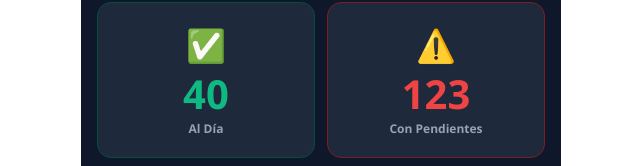
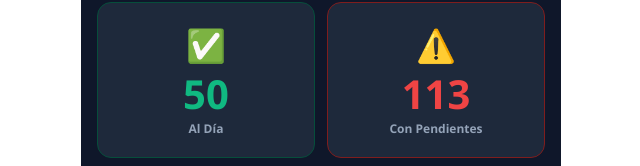
Before and after one commit to JuanOrdenes23/comunidad-las-nipas, a React (Vite) app: page / in a window 1280 px wide. Shown: the part 344-510 px from the top of the page, without its empty margins (319-959 px from the left). Built offline with nearby package versions, Linux system fonts and the light colour scheme.

Commit message:
Update payment records for various participants

```diff
--- a/src/App.jsx
+++ b/src/App.jsx
@@ -10,7 +10,7 @@ const raw = [
   {p:"7",  n:"ADELITA DEL CARMEN RAMIREZ FAUDEZ",        rifa:0,     pagos:[0,0,0,0,0,0,0,0,0,0,0,0,0]},
   {p:"10", n:"GUISELA DEL CARMEN REYES BELTRAN",         rifa:0,     pagos:[0,0,3000,3000,3000,3000,3000,3000,3000,3000,3000,3000,0]},
   {p:"13", n:"CAROLINA ANDREA TRUJILLO PINO",            rifa:0,     pagos:[0,0,3000,3000,3000,3000,3000,0,0,0,0,0,0]},
-  {p:"14", n:"ESTEBAN DAVID MIERES BOBADILLA",           rifa:10000, pagos:[0,0,3000,3000,3000,3000,3000,3000,3000,3000,3000,3000,0]},
+  {p:"14", n:"ESTEBAN DAVID MIERES BOBADILLA",           rifa:10000, pagos:[0,0,3000,3000,3000,3000,3000,3000,3000,3000,3000,0,10000]},
   {p:"15", n:"OSCAR ANTONIO GONZALEZ RETAMAL",           rifa:0,     pagos:[0,0,0,0,0,0,0,0,0,0,0,0,0]},
   {p:"16", n:"LUIS ALBERTO ZUÑIGA DINAMARCA",            rifa:0,     pagos:[0,0,0,0,0,0,0,0,0,0,0,0,0]},
   {p:"17", n:"CLAUDIA ALEJANDRA ROJAS ORDENES",          rifa:10000, pagos:[0,0,0,0,0,0,0,0,0,0,0,0,0]},
@@ -23,38 +23,38 @@ const raw = [
   {p:"22", n:"HECTOR ANDRES ORELLANA ROJAS",             rifa:10000, pagos:[0,0,15000,0,0,0,0,0,0,0,0,0,0]},
   {p:"23", n:"ANA MARIA DURAN LEYTON",                   rifa:0,     pagos:[0,0,0,0,0,0,0,0,0,0,0,0,0]},
   {p:"24", n:"LUIS ALBERTO ZUÑIGA DINAMARCA",            rifa:0,     pagos:[0,0,0,0,0,0,0,0,0,0,0,0,0]},
-  {p:"25", n:"SOLEDAD DE LAS NIEVES SALAZAR SALAZAR",    rifa:20000, pagos:[0,15000,15000,15000,15000,20000,15000,15000,0,0,0,0,0]},
+  {p:"25", n:"SOLEDAD DE LAS NIEVES SALAZAR SALAZAR",    rifa:20000, pagos:[0,15000,15000,15000,15000,20000,15000,15000,20000,0,0,0,0]},
   {p:"26", n:"ROBERTO ALEJANDRO VASQUEZ VERDUGO",        rifa:0,     pagos:[0,0,0,0,0,0,0,0,0,0,0,0,0]},
   {p:"27", n:"JUAN ALBERTO DIAZ ALCAPIO",                rifa:0,     pagos:[0,0,0,0,0,0,0,0,0,0,0,0,0]},
   {p:"28", n:"GINETTE MIGUELINA GUIÑEZ JAQUE",           rifa:10000, pagos:[0,0,3000,3000,0,0,0,0,0,0,0,0,0]},
   {p:"29", n:"ROSA YOLANDA DEL CARMEN PEREZ MONDACA",    rifa:10000, pagos:[0,0,3000,3000,3000,3000,3000,3000,3000,4000,0,0,0]},
   {p:"30", n:"LORENA VIRGINIA LOZA DE SAN MARTIN",       rifa:0,     pagos:[0,0,3000,3000,3000,0,0,0,0,0,0,0,0]},
   {p:"31", n:"EMILSE PATRICIA JARAMILLO HENAO",          rifa:0,     pagos:[0,0,0,0,0,0,0,0,0,0,0,0,0]},
-  {p:"32", n:"MARCELA DE LAS MERCEDES MUÑOZ RAMIREZ",    rifa:10000, pagos:[0,0,0,0,0,0,0,0,0,0,0,0,0]},
-  {p:"33", n:"CARLOS",                                   rifa:0,     pagos:[0,0,3000,3000,3000,3000,0,0,0,0,0,0,0]},
+  {p:"32", n:"MARCELA DE LAS MERCEDES MUÑOZ RAMIREZ",    rifa:10000, pagos:[0,0,3000,3000,3000,3000,3000,3000,3000,3000,3000,3000,0]},
+  {p:"33", n:"CARLOS",                                   rifa:0,     pagos:[0,0,3000,3000,3000,3000,3000,3000,3000,3000,3000,3000,3000]},
   {p:"34", n:"CRISTOPHER ANTONIO ARCO RAIN",             rifa:10000, pagos:[0,0,3000,3000,3000,3000,3000,3000,3000,0,0,0,0]},
   {p:"35", n:"VALESKA FERNANDA ROMERO FERREIRA",         rifa:0,     pagos:[0,0,3000,3000,3000,3000,3000,0,0,0,0,0,0]},
-  {p:"36", n:"CRISTIAN MARCELO SALGADO ROJAS",           rifa:10000, pagos:[0,0,3000,3000,4000,0,0,0,0,0,0,0,0]},
+  {p:"36", n:"CRISTIAN MARCELO SALGADO ROJAS",           rifa:10000, pagos:[0,0,3000,3000,4000,3000,3000,4000,0,0,0,0,0]},
   {p:"37", n:"ROSA YOLANDA DEL CARMEN PEREZ MONDACA",    rifa:10000, pagos:[0,0,3000,3000,3000,3000,3000,0,0,0,0,0,0]},
   {p:"38", n:"RAMON ENRIQUE SAEZ PULIDO",                rifa:10000, pagos:[0,0,3000,3000,3000,3000,0,0,0,0,0,0,0]},
   {p:"39", n:"PEDRO EMERENCIANO VERGARA ORELLANA",       rifa:0,     pagos:[0,0,3000,3000,3000,3000,3000,3000,3000,3000,3000,3000,0]},
   {p:"40", n:"DIEGO ANDRES VALCARCE RIVERA",             rifa:0,     pagos:[0,0,0,0,0,0,0,0,0,0,0,0,0]},
   {p:"41", n:"PAOLA GUZMAN PIÑA",                        rifa:0,     pagos:[0,0,0,0,0,0,0,0,0,0,0,0,0]},
   {p:"42", n:"VANESSA HERMINIA INOSTROSA LARA",          rifa:0,     pagos:[0,0,3000,3000,3000,3000,0,0,0,0,0,0,0]},
-  {p:"43", n:"MARIA EUGENIA DELGADO TORRES",             rifa:0,     pagos:[0,5000,5000,5000,5000,0,0,0,0,0,0,0,0]},
-  {p:"44", n:"MARTA IVON VEJAR MELO",                    rifa:0,     pagos:[0,0,3000,3000,3000,0,0,0,0,0,0,0,0]},
+  {p:"43", n:"MARIA EUGENIA DELGADO TORRES",             rifa:0,     pagos:[0,5000,5000,5000,5000,5000,5000,0,0,0,0,0,0]},
+  {p:"44", n:"MARTA IVON VEJAR MELO",                    rifa:0,     pagos:[0,0,3000,3000,3000,3000,3000,3000,3000,3000,5000,0,0]},
   {p:"45", n:"PEDRO RENE COFRE INOSTROZA",               rifa:0,     pagos:[0,0,3000,0,0,0,0,0,0,0,0,0,0]},
-  {p:"46", n:"DAVID ALEJANDRO JOFRE JOFRE",              rifa:20000, pagos:[0,20000,15000,15000,15000,0,0,0,0,0,0,0,0]},
+  {p:"46", n:"DAVID ALEJANDRO JOFRE JOFRE",              rifa:20000, pagos:[0,20000,15000,15000,15000,10000,0,0,0,0,0,0,0]},
   {p:"47", n:"ANDREINA CHIQUINQUIRA POZO NAVA",          rifa:0,     pagos:[0,0,3000,3000,3000,3000,3000,3000,3000,3000,3000,3000,0]},
-  {p:"48", n:"JORGE ARMANDO VERGARA ALARCON",            rifa:0,     pagos:[0,0,10000,0,0,0,0,0,0,0,0,0,0]},
-  {p:"49", n:"DANIA MARIA CANALES INZULZA",              rifa:10000, pagos:[0,0,10000,10000,10000,10000,10000,0,0,0,0,0,0]},
+  {p:"48", n:"JORGE ARMANDO VERGARA ALARCON",            rifa:0,     pagos:[0,0,10000,0,0,3000,3000,3000,3000,3000,3000,5000,0]},
+  {p:"49", n:"DANIA MARIA CANALES INZULZA",              rifa:10000, pagos:[0,0,10000,10000,10000,10000,10000,10000,0,0,0,0,0]},
   {p:"50", n:"PEDRO RENE COFRE INOSTROZA",               rifa:0,     pagos:[0,0,3000,0,0,0,0,0,0,0,0,0,0]},
   {p:"51", n:"ANA MARIA ORTEGA BRIONES",                 rifa:0,     pagos:[0,0,3000,3000,4000,0,0,0,0,0,0,0,0]},
   {p:"52", n:"CARLOS AURELIO FUENZALIDA ALFARO",         rifa:0,     pagos:[0,0,3000,3000,3000,3000,3000,0,0,0,0,0,0]},
   {p:"53", n:"PABLO ANDRES VALENZUELA ESPINOZA",         rifa:10000, pagos:[0,0,5000,3000,3000,3000,0,0,0,0,0,0,0]},
   {p:"54", n:"CHRISTOPHER ALEXIS PARRA ROJAS",           rifa:0,     pagos:[0,0,0,0,0,0,0,0,0,0,0,0,0]},
   {p:"55", n:"ELISABETH CIFUENTES LUNA",                 rifa:10000, pagos:[0,0,3000,3000,3000,3000,3000,4000,0,0,0,0,0]},
-  {p:"56", n:"FRANCISCO JAVIER TORRECILLA CEREY",        rifa:10000, pagos:[10000,0,3000,3000,3000,3000,0,0,0,0,0,0,0]},
+  {p:"56", n:"FRANCISCO JAVIER TORRECILLA CEREY",        rifa:10000, pagos:[10000,0,3000,3000,3000,3000,3000,3000,4000,0,0,0,0]},
   {p:"57", n:"JESENIA DEL CARMEN BASOALTO BASOALTO",     rifa:10000, pagos:[0,0,4000,2000,3000,0,0,0,0,0,0,0,0]},
   {p:"58", n:"JOSE BENITO HERRERA CASTRO",               rifa:0,     pagos:[0,0,0,0,0,0,0,0,0,0,0,0,0]},
   {p:"59A",n:"MAURICIO GUILLERMO SEPULVEDA HORMAZABAL",  rifa:0,     pagos:[0,0,0,0,0,0,0,0,0,0,0,0,0]},
@@ -63,20 +63,20 @@ const raw = [
   {p:"60B",n:"FLORENTINO RAUL LEAL FERNANDEZ",           rifa:0,     pagos:[0,0,0,0,0,0,0,0,0,0,0,0,0]},
   {p:"61", n:"IVAN ANDRES MERINO HERNANDEZ",             rifa:0,     pagos:[0,0,0,0,0,0,0,0,0,0,0,0,0]},
   {p:"62", n:"ESTEBAN ROA",                              rifa:0,     pagos:[0,0,0,0,0,0,0,0,0,0,0,0,0]},
-  {p:"63", n:"JENNY DEL PILAR ARZOLA AGUAYO",            rifa:0,     pagos:[0,0,0,0,0,0,0,0,0,0,0,0,0]},
+  {p:"63", n:"JENNY DEL PILAR ARZOLA AGUAYO",            rifa:0,     pagos:[0,0,3000,3000,3000,3000,3000,3000,3000,3000,3000,3000,0]},
   {p:"64", n:"NATIVIDAD DEL CARMEN ZAMBRANO CARRASCO",   rifa:0,     pagos:[0,0,0,0,0,0,0,0,0,0,0,0,0]},
   {p:"65", n:"MARCOS EUGENIO SEGUEL CHAVEZ",             rifa:0,     pagos:[0,0,0,0,0,0,0,0,0,0,0,0,0]},
   {p:"66", n:"JOSSELIN FABIOLA JORQUERA PARRA",          rifa:0,     pagos:[0,0,3000,3000,3000,0,0,0,0,0,0,0,0]},
   {p:"67A",n:"ANGEL VELASCO GONZALEZ",                   rifa:0,     pagos:[0,0,0,0,0,0,0,0,0,0,0,0,0]},
   {p:"67B",n:"ALVARO DANILO VERGARA ALARCON",            rifa:0,     pagos:[0,0,0,0,0,0,0,0,0,0,0,0,0]},
-  {p:"68", n:"LUIS GUILLERMO GUTIERREZ MORALES",         rifa:10000, pagos:[20000,5000,5000,5000,5000,5000,5000,0,0,0,0,0,0]},
+  {p:"68", n:"LUIS GUILLERMO GUTIERREZ MORALES",         rifa:10000, pagos:[20000,5000,5000,5000,5000,5000,5000,5000,5000,5000,5000,5000,25000]},
   {p:"69", n:"NICOLAS ANTONIO ROJAS VENEGAS",            rifa:0,     pagos:[0,0,0,0,0,0,0,0,0,0,0,0,0]},
   {p:"70", n:"ANDREA DEL CARMEN MUÑOZ ROZAS",            rifa:0,     pagos:[0,0,0,0,0,0,0,0,0,0,0,0,0]},
   {p:"71", n:"ELISABETH CIFUENTES LUNA",                 rifa:0,     pagos:[0,0,3000,3000,3000,3000,3000,4000,0,0,0,0,0]},
   {p:"72", n:"JULIA DE LAS MERCEDES BASTIAS GAETE",      rifa:0,     pagos:[0,0,0,0,0,0,0,0,0,0,0,0,0]},
   {p:"73", n:"JULIA DE LAS MERCEDES BASTIAS GAETE",      rifa:0,     pagos:[0,0,0,0,0,0,0,0,0,0,0,0,0]},
   {p:"74", n:"MARIA CUPERTINA ARRIAGADA VALDES",         rifa:0,     pagos:[0,0,0,0,0,0,0,0,0,0,0,0,0]},
-  {p:"75", n:"ELIDE CECILIA CABELLO CUBILLO",            rifa:10000, pagos:[0,0,3000,3000,3000,0,0,0,0,0,0,0,0]},
+  {p:"75", n:"ELIDE CECILIA CABELLO CUBILLO",            rifa:10000, pagos:[0,0,3000,3000,3000,3000,3000,3000,3000,3000,0,0,0]},
   {p:"76A",n:"PABLO JOSE ABURTO GUTIERREZ",              rifa:0,     pagos:[0,0,0,0,0,0,0,0,0,0,0,0,0]},
   {p:"76B",n:"MANUEL ENRIQUE GONZALEZ MOROSO",           rifa:0,     pagos:[0,0,3000,3000,4000,0,0,0,0,0,0,0,0]},
   {p:"77A",n:"OLGA RAQUEL VARGAS PEREZ",                 rifa:0,     pagos:[0,0,0,0,0,0,0,0,0,0,0,0,0]},
@@ -92,20 +92,20 @@ const raw = [
   {p:"84", n:"YONATAN ALEXANDER AGUILAR VALENZUELA",     rifa:0,     pagos:[0,0,0,0,0,0,0,0,0,0,0,0,0]},
   {p:"85", n:"CRISTIAN RODRIGO VARGAS ASENCIO",          rifa:0,     pagos:[0,0,0,0,0,0,0,0,0,0,0,0,0]},
   {p:"86", n:"MANUEL IGNACIO MUÑOZ MUÑOZ",               rifa:0,     pagos:[0,0,0,0,0,0,0,0,0,0,0,0,0]},
-  {p:"87", n:"CARLA ANDREA CEPEDA PINTO",                rifa:0,     pagos:[0,0,0,0,0,0,0,0,0,0,0,0,0]},
+  {p:"87", n:"CARLA ANDREA CEPEDA PINTO",                rifa:0,     pagos:[0,0,3000,3000,4000,0,0,0,0,0,0,0,0]},
   {p:"88", n:"DANIEL ERNESTO ZUÑIGA MORA",               rifa:0,     pagos:[0,0,3000,3000,4000,0,0,0,0,0,0,0,0]},
   {p:"89", n:"HECTOR MAURICIO HORMAZABAL CAMPOS",        rifa:10000, pagos:[0,0,10000,3000,3000,3000,3000,3000,3000,3000,3000,3000,3000]},
   {p:"90A",n:"ANDREA DE LAS MERCEDES LOPEZ VERDUGO",     rifa:0,     pagos:[0,0,3000,3000,3000,3000,3000,3000,3000,3000,3000,3000,0]},
   {p:"90B",n:"ERNESTO ALFONSO VASQUEZ IZETA",            rifa:0,     pagos:[0,0,0,0,0,0,0,0,0,0,0,0,0]},
   {p:"91", n:"ERNESTO ALFONSO VASQUEZ IZETA",            rifa:0,     pagos:[0,0,3000,3000,3000,3000,3000,0,0,0,0,0,0]},
-  {p:"92", n:"MYRIAM SOLEDAD GUTIERREZ CAMPO",           rifa:0,     pagos:[0,0,3000,3000,3000,3000,3000,3000,3000,3000,0,0,0]},
+  {p:"92", n:"MYRIAM SOLEDAD GUTIERREZ CAMPO",           rifa:0,     pagos:[0,0,3000,3000,3000,3000,3000,3000,3000,3000,3000,3000,9000]},
   {p:"93", n:"PEDRO RENE COFRE INOSTROZA",               rifa:0,     pagos:[0,0,0,0,0,0,0,0,0,0,0,0,0]},
   {p:"94", n:"SERGIO ANTONIO OBANDO OBANDO",             rifa:0,     pagos:[0,0,10000,3000,3000,3000,3000,3000,3000,3000,3000,3000,3000]},
   {p:"95", n:"PEDRO MORALES",                            rifa:0,     pagos:[0,0,0,0,0,0,0,0,0,0,0,0,0]},
   {p:"96", n:"RONNY ANDRES GONZALEZ ARIAS",              rifa:0,     pagos:[0,0,0,0,0,0,0,0,0,0,0,0,0]},
   {p:"97", n:"CARLOS HERNAN CAMPOS ARRIAGADA",           rifa:10000, pagos:[0,0,0,0,0,0,0,0,0,0,0,0,0]},
   {p:"98", n:"CLAUDIO TORRECILLA",                       rifa:0,     pagos:[0,0,0,0,0,0,0,0,0,0,0,0,0]},
-  {p:"99", n:"REINALDO PATRICIO CASTILLO BURGOS",        rifa:0,     pagos:[0,0,0,0,0,0,0,0,0,0,0,0,0]},
+  {p:"99", n:"REINALDO PATRICIO CASTILLO BURGOS",        rifa:0,     pagos:[0,0,3000,3000,3000,3000,3000,3000,3000,3000,3000,3000,0]},
   {p:"100",n:"YENIFER DEL ROSARIO CANALES DIAZ",         rifa:0,     pagos:[0,0,0,0,0,0,0,0,0,0,0,0,0]},
   {p:"101",n:"MARCOS EUGENIO SEGUEL CHAVEZ",             rifa:0,     pagos:[0,0,0,0,0,0,0,0,0,0,0,0,0]},
   {p:"102",n:"LILIA SARAI CASANOVA VILLALOBOS",          rifa:0,     pagos:[0,0,0,0,0,0,0,0,0,0,0,0,0]},
@@ -125,11 +125,11 @@ const raw = [
   {p:"121",n:"BLANCA ISABEL DIAZ POBLETE",               rifa:0,     pagos:[0,0,0,0,0,0,0,0,0,0,0,0,0]},
   {p:"122",n:"ESTEBAN FABIAN MORENO VALENZUELA",         rifa:0,     pagos:[0,0,0,0,0,0,0,0,0,0,0,0,0]},
   {p:"123",n:"MAURICIO EUGENIO NUÑEZ MORENO",            rifa:0,     pagos:[0,0,3000,3000,3000,3000,0,0,0,0,0,0,0]},
-  {p:"125",n:"VICTOR MANUEL BARRIOS CABEZAS",            rifa:0,     pagos:[0,0,3000,3000,3000,3000,3000,0,0,0,0,0,0]},
+  {p:"125",n:"VICTOR MANUEL BARRIOS CABEZAS",            rifa:0,     pagos:[0,0,3000,3000,3000,3000,3000,3000,3000,3000,3000,0,0]},
   {p:"126",n:"MANUEL ANTONIO BECERRA PACHECO",           rifa:0,     pagos:[0,0,0,0,0,0,0,0,0,0,0,0,0]},
-  {p:"128",n:"VERONICA DEL CARMEN GONZALEZ FUENTES",     rifa:20000, pagos:[0,5000,15000,5000,3000,3000,4000,0,0,0,0,0,0]},
+  {p:"128",n:"VERONICA DEL CARMEN GONZALEZ FUENTES",     rifa:20000, pagos:[0,5000,15000,5000,3000,3000,4000,3000,3000,4000,3000,3000,4000]},
   {p:"129",n:"JOSE LUIS CAMPAL ANGULO",                  rifa:0,     pagos:[0,0,0,0,0,0,0,0,0,0,0,0,0]},
-  {p:"130",n:"LUIS ALBERTO VASQUEZ ALVAREZ",             rifa:10000, pagos:[0,0,0,0,0,0,0,0,0,0,0,0,0]},
+  {p:"130",n:"LUIS ALBERTO VASQUEZ ALVAREZ",             rifa:10000, pagos:[0,0,3000,3000,4000,0,0,0,0,0,0,0,0]},
   {p:"131",n:"DANIEL ISRAEL RAMIREZ GOMEZ",              rifa:10000, pagos:[0,0,3000,3000,3000,3000,0,0,0,0,0,0,0]},
   {p:"135",n:"CRISTIAN VICENTE MOYA ALMONACID",          rifa:0,     pagos:[0,0,3000,0,0,0,0,0,0,0,0,0,0]},
   {p:"136",n:"SEBASTIAN LISANDRO MOYA ALMONACID",        rifa:0,     pagos:[0,0,3000,0,0,0,0,0,0,0,0,0,0]},
@@ -137,12 +137,12 @@ const raw = [
   {p:"138",n:"CRISTIAN VICENTE MOYA ALMONACID",          rifa:0,     pagos:[0,0,3000,0,0,0,0,0,0,0,0,0,0]},
   {p:"139",n:"FRANCISCO JAVIER VILLAGRA SILVA",          rifa:0,     pagos:[0,0,0,0,0,0,0,0,0,0,0,0,0]},
   {p:"140",n:"RUBEN ALEJANDRO CARCAMO RIQUELME",         rifa:0,     pagos:[0,0,3000,3000,3000,0,0,0,0,0,0,0,0]},
-  {p:"141",n:"RODRIGO ALONSO SALCEDO FERNANDEZ",         rifa:0,     pagos:[0,0,3000,3000,4000,0,0,0,0,0,0,0,0]},
-  {p:"142",n:"CARMEN DORIS CACERES NUÑEZ",               rifa:0,     pagos:[0,0,0,0,0,0,0,0,0,0,0,0,0]},
+  {p:"141",n:"RODRIGO ALONSO SALCEDO FERNANDEZ",         rifa:0,     pagos:[0,0,3000,3000,4000,3000,3000,3000,3000,3000,0,0,0]},
+  {p:"142",n:"CARMEN DORIS CACERES NUÑEZ",               rifa:0,     pagos:[0,0,3000,3000,3000,3000,3000,5000,0,0,0,0,0]},
   {p:"143",n:"SOLANGE ANAMOUR BARRA NUÑEZ",              rifa:0,     pagos:[0,0,3000,3000,3000,3000,3000,3000,3000,0,0,0,0]},
   {p:"144",n:"ALEXIS FELIPE ROJAS OBANDO",               rifa:0,     pagos:[0,0,0,0,0,0,0,0,0,0,0,0,0]},
   {p:"146",n:"CAMILA IGNACIA BELMAR IMAS",               rifa:0,     pagos:[0,0,3000,3000,3000,3000,3000,3000,3000,3000,3000,3000,0]},
-  {p:"147",n:"GENESIS PAMELA BELMAR IMAS",               rifa:10000, pagos:[0,0,0,15000,0,0,0,0,0,0,0,0,0]},
+  {p:"147",n:"GENESIS PAMELA BELMAR IMAS",               rifa:10000, pagos:[0,0,0,15000,15000,0,0,0,0,0,0,0,0]},
   {p:"149",n:"NANCY DE LAS MERCEDES IBARRA VARELA",      rifa:0,     pagos:[0,0,0,0,0,0,0,0,0,0,0,0,0]},
   {p:"150",n:"EDISON DARIO MARTINI VALDEBENITO",         rifa:0,     pagos:[0,0,0,0,0,0,0,0,0,0,0,0,0]},
   {p:"160",n:"JOSE RENE ZENTENO MORALES",                rifa:0,     pagos:[0,0,0,0,0,0,0,0,0,0,0,0,0]},
@@ -156,7 +156,7 @@ const raw = [
   {p:"180",n:"LUZ ELENA CANALES ARGEL",                  rifa:0,     pagos:[0,0,0,0,0,0,0,0,0,0,0,0,0]},
   {p:"184",n:"CAMILA NOEMI REYES GONZALEZ",              rifa:0,     pagos:[0,0,0,0,0,0,0,0,0,0,0,0,0]},
   {p:"185",n:"CARLOS ALBERTO ROJAS CESPED",              rifa:0,     pagos:[0,0,0,0,0,0,0,0,0,0,0,0,0]},
-  {p:"186",n:"PATRICIO JESUS CALDERON RODRIGUEZ",        rifa:10000, pagos:[0,20000,20000,20000,0,0,0,0,0,0,0,0,0]},
+  {p:"186",n:"PATRICIO JESUS CALDERON RODRIGUEZ",        rifa:10000, pagos:[0,20000,20000,20000,20000,0,0,0,0,0,0,0,0]},
   {p:"187",n:"ANGELO RUDI SAEZ PIZARRO",                 rifa:0,     pagos:[0,0,0,0,0,0,0,0,0,0,0,0,0]},
   {p:"188",n:"PAULINA SYLVIA ROBLEDO ARRUE",             rifa:0,     pagos:[0,0,0,0,0,0,0,0,0,0,0,0,0]},
   {p:"189",n:"LUZ ELENA CANALES ARGEL",                  rifa:0,     pagos:[0,0,0,0,0,0,0,0,0,0,0,0,0]},
```
